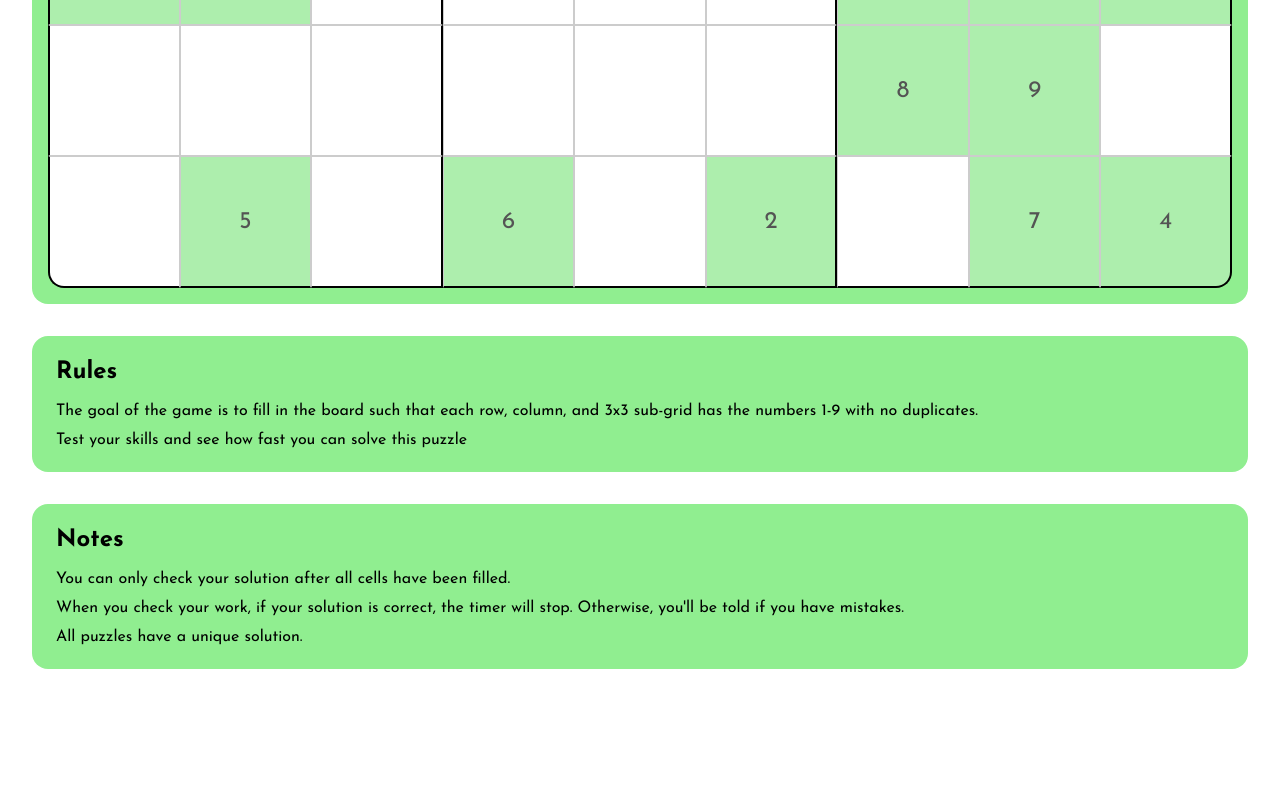
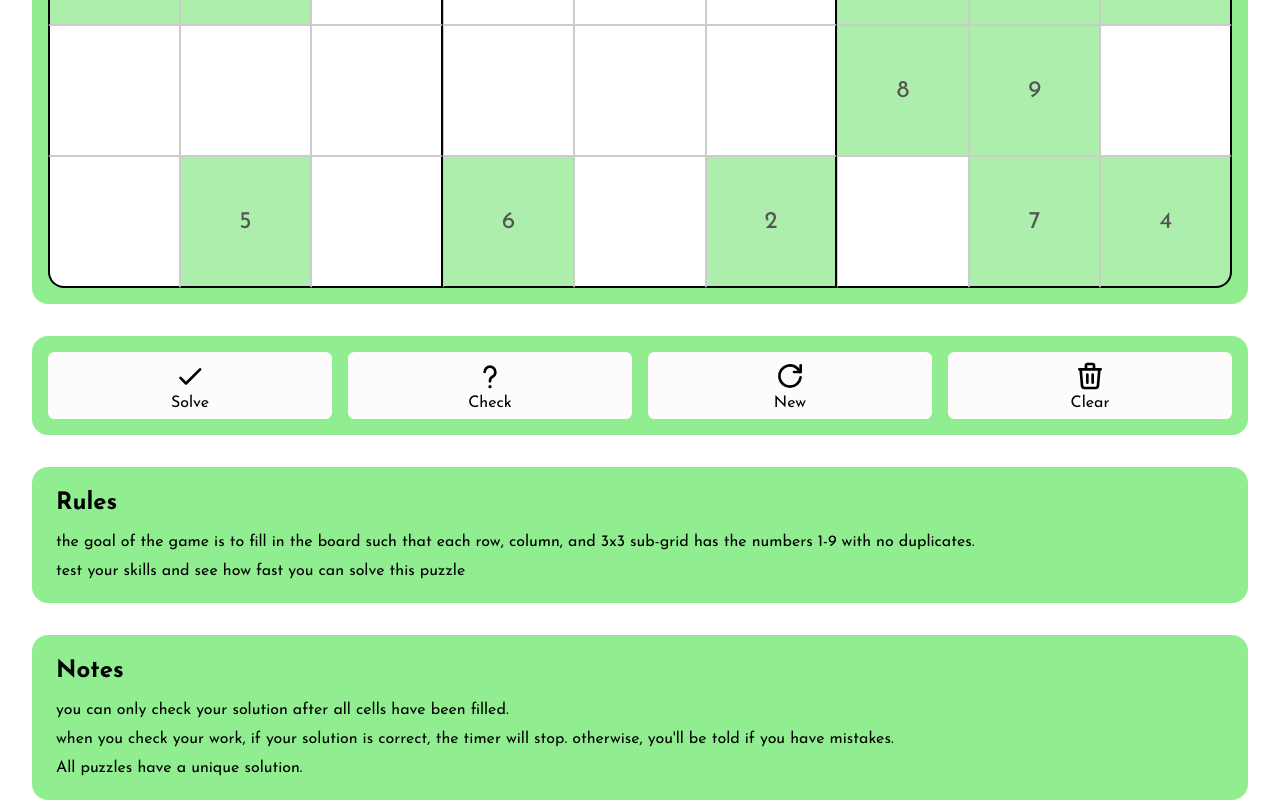
Before and after one commit to g-raman/sudoku-solver, a website: page index.html in a window 1280 px wide. Shown: the part 1048-1848 px from the top of the page. Before the commit the page ends 1717 px from the top, so only its background shows below. Drawn offline with Linux system fonts and the light colour scheme.

Commit message:
Add section for buttons

```diff
--- /dev/null
+++ b/assets/scss/components/_btn.scss
@@ -0,0 +1,22 @@
+.btn {
+  padding: 0.5rem;
+  border: none;
+  border-radius: 0.4rem;
+  background-color: #fdfbfb;
+  color: #000;
+  transition: transform 0.2s;
+
+  &:active {
+    transform: translateY(2px);
+  }
+
+  &__logo {
+    width: 2rem;
+    height: 2rem;
+    fill: currentColor;
+  }
+
+  &__text {
+    font-size: 1rem;
+  }
+}
--- a/assets/scss/components/_index.scss
+++ b/assets/scss/components/_index.scss
@@ -1 +1,2 @@
 @forward "board";
+@forward "btn";
--- a/assets/scss/layout/_grid.scss
+++ b/assets/scss/layout/_grid.scss
@@ -3,9 +3,10 @@ main {
   grid-template-areas:
     "nav"
     "board"
+    "buttons"
     "rules"
     "notes";
-  grid-template-rows: repeat(4, min-content);
+  grid-template-rows: repeat(5, min-content);
 
   justify-items: center;
   align-content: start;
--- a/assets/scss/layout/_sections.scss
+++ b/assets/scss/layout/_sections.scss
@@ -1,9 +1,21 @@
 .board,
+.btns,
 .rules,
 .notes {
   background-color: lightgreen;
   width: calc(100% - 4rem);
   border-radius: 1rem;
+}
+
+.btns {
+  padding: 1rem;
+  display: flex;
+  justify-content: space-between;
+  gap: 1rem;
+
+  & > * {
+    flex: 1;
+  }
 }
 
 .rules,
--- a/index.html
+++ b/index.html
@@ -115,15 +115,51 @@
       <input min="1" max="9" type="number" class="board__cell bb" />
     </section>
 
+    <section class="btns">
+      <button class="btn btn--solve">
+        <svg class="btn__logo" xmlns="http://www.w3.org/2000/svg" width="50" height="50" viewBox="0 0 24 24">
+          <path fill="currentColor"
+            d="M9 16.17L5.53 12.7a.996.996 0 1 0-1.41 1.41l4.18 4.18c.39.39 1.02.39 1.41 0L20.29 7.71a.996.996 0 1 0-1.41-1.41L9 16.17z" />
+        </svg>
+        <p class="btn__text">Solve</p>
+      </button>
+
+      <button class="btn btn--check">
+        <svg class="btn__logo" xmlns="http://www.w3.org/2000/svg" width="50" height="50" viewBox="0 0 24 24">
+          <path fill="currentColor"
+            d="M12 4a5 5 0 0 0-5 5a1 1 0 0 0 2 0c0-1.658 1.342-3 3-3s3 1.342 3 3c0 .816-.199 1.294-.438 1.629c-.262.365-.625.638-1.128.985l-.116.078c-.447.306-1.023.699-1.469 1.247c-.527.648-.849 1.467-.849 2.561v.5a1 1 0 1 0 2 0v-.5c0-.656.178-1.024.4-1.299c.257-.314.603-.552 1.114-.903l.053-.037c.496-.34 1.133-.786 1.62-1.468C16.7 11.081 17 10.183 17 9a5 5 0 0 0-5-5Zm0 17.25a1.25 1.25 0 1 0 0-2.5a1.25 1.25 0 0 0 0 2.5Z" />
+        </svg>
+        <p class="btn__text">Check</p>
+      </button>
+
+      <button class="btn btn--new">
+        <svg class="btn__logo" xmlns="http://www.w3.org/2000/svg" width="50" height="50" viewBox="0 0 24 24">
+          <g fill="none" stroke="currentColor" stroke-linecap="round" stroke-linejoin="round" stroke-width="2">
+            <path d="M19.933 13.041a8 8 0 1 1-9.925-8.788c3.899-1 7.935 1.007 9.425 4.747" />
+            <path d="M20 4v5h-5" />
+          </g>
+        </svg>
+        <p class="btn__text">New</p>
+      </button>
+
+      <button class="btn btn--clear">
+        <svg class="btn__logo" xmlns="http://www.w3.org/2000/svg" width="50" height="50" viewBox="0 0 24 24">
+          <path fill="none" stroke="currentColor" stroke-linecap="round" stroke-linejoin="round" stroke-width="2"
+            d="M4 7h16m-10 4v6m4-6v6M5 7l1 12a2 2 0 0 0 2 2h8a2 2 0 0 0 2-2l1-12M9 7V4a1 1 0 0 1 1-1h4a1 1 0 0 1 1 1v3" />
+        </svg>
+        <p class="btn__text">Clear</p>
+      </button>
+    </section>
+
     <section class="rules">
       <h2>Rules</h2>
       <p class="paragraph">
-        The goal of the game is to fill in the board such that each row,
+        the goal of the game is to fill in the board such that each row,
         column, and 3x3 sub-grid has the numbers 1-9 with no duplicates.
       </p>
 
       <p class="paragraph">
-        Test your skills and see how fast you can solve this puzzle
+        test your skills and see how fast you can solve this puzzle
       </p>
     </section>
 
@@ -131,12 +167,12 @@
       <h2>Notes</h2>
 
       <p class="paragraph">
-        You can only check your solution after all cells have been filled.
+        you can only check your solution after all cells have been filled.
       </p>
 
       <p class="paragraph">
-        When you check your work, if your solution is correct, the timer will
-        stop. Otherwise, you'll be told if you have mistakes.
+        when you check your work, if your solution is correct, the timer will
+        stop. otherwise, you'll be told if you have mistakes.
       </p>
 
       <p class="paragraph">All puzzles have a unique solution.</p>
```
Also changed, not shown: assets/css/style.css.
